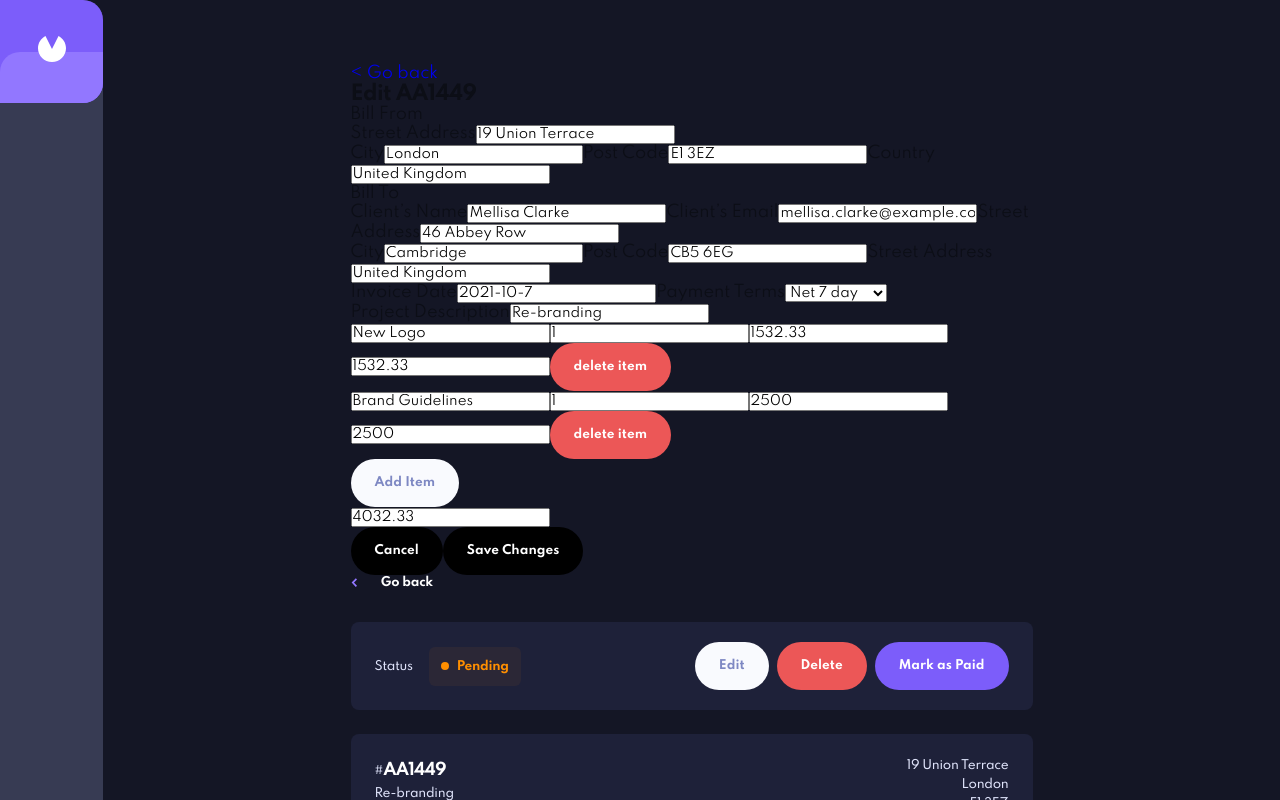
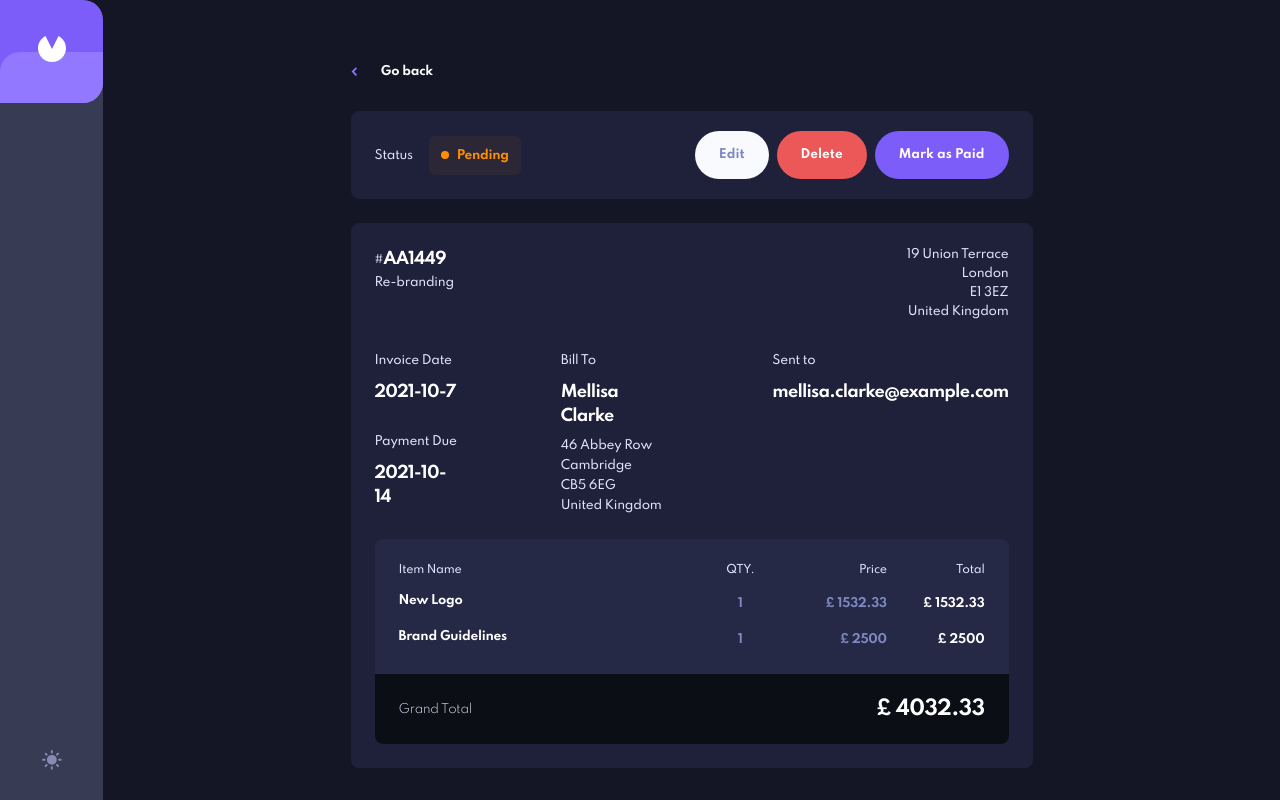
Before and after one commit to knlju/invoice-app, a React (Create React App) app: page /invoices/AA1449 in a window 1280 px wide. Both pictures are taken after a click on the button "Edit". Shown: the top 800 px of the page. Built offline with nearby package versions, Linux system fonts and the light colour scheme.

Commit message:
added total calculation

```diff
--- a/src/Components/Form.jsx
+++ b/src/Components/Form.jsx
@@ -1,17 +1,50 @@
-import React, { useContext, useState } from 'react'
+import React, { useContext, useState, useEffect } from 'react'
+import ReactDOM from 'react-dom'
 import { Link } from 'react-router-dom'
-import { ReactDOM } from 'react'
 import { Button } from './Styles/Components.style'
 import { InvoiceContext } from '../Context/InvoiceContext'
 
-const FormItem = ({name, quantity, price, total, setItemValue}) => (
-    <>
-        <input type="text" name="name" value={name} onChange={setItemValue} />
-        <input type="text" name="quantity" value={quantity} onChange={setItemValue} />
-        <input type="text" name="price" value={price} onChange={setItemValue} />
-        <input type="text" name="total" value={total} onChange={setItemValue} />
-    </>
-)
+const FormItem = ({name, quantity, price, total, setItemValue, onTotalVariablesChange}) => {
+
+    const [ priceState, setPriceState ] = useState(price)
+    const [ totalState, setTotalState ] = useState(total)
+    const [ quantityState, setQuantityState ] = useState(quantity)
+
+    const handlePriceChange = e => {
+        setPriceState(parseFloat(e.target.value))
+        setItemValue(e)
+        const totalEventMock = { target: { name: "total", value: (parseFloat(e.target.value) * quantityState) }}
+        setItemValue(totalEventMock)
+        setTotalState(parseFloat(e.target.value) * quantityState)
+    }
+
+    const handleQuantityChange = e => {
+        setQuantityState(parseInt(e.target.value))
+        setItemValue(e)
+        setTotalState(priceState * parseInt(e.target.value))
+        const totalEventMock = { target: {name: "total", value: (priceState * parseInt(e.target.value)) } }
+        setItemValue(totalEventMock)
+        console.log(priceState)
+        console.log(quantityState)
+    }
+
+    useEffect(() => {
+        onTotalVariablesChange()
+    }, [totalState])
+
+    // const calculateTotal = () => {
+
+    // }
+
+    return (
+        <>
+            <input type="text" name="name" value={name} onChange={setItemValue} />
+            <input type="number" name="quantity" value={quantityState} onChange={handleQuantityChange} />
+            <input type="number" name="price" value={priceState} onChange={handlePriceChange} />
+            <input type="number" name="total" value={totalState} readOnly />
+        </>
+    )
+}
 
 const getId = (function () {
     let count = 0
@@ -21,7 +54,7 @@ const getId = (function () {
 })()
 
 // TODO finish
-const Form = ({invoice}) => {
+const Form = ({invoice, setFormOpen}) => {
     const getInvoiceItemsMapped = () => {
         const invoiceCopy = {...invoice}
         invoiceCopy.items = invoiceCopy.items.map(item => {return {...item, id: getId()}})
@@ -57,6 +90,7 @@ const Form = ({invoice}) => {
     const [ items, setItems ] = useState(getInvoiceItemsMapped())
     const [ paymentDue, setPaymentDue ] = useState(getDifferenceInDays(new Date(invoice.createdAt), new Date(invoice.paymentDue)))
     const [ invoices, setInvoices ] = useContext(InvoiceContext)
+    const [ totalState, setTotalState ] = useState(invoice.total)
 
     const handleSAChange = e => {
         const { name, value } = e.target
@@ -121,11 +155,22 @@ const Form = ({invoice}) => {
         }
         const newInvoices = invoices.map(inv => inv.id === formData.id ? newInvoice : inv)
         setInvoices(newInvoices)
+        setFormOpen(false)
     }
 
-    // return ReactDOM.createPortal(
-    // console.log(items)
-    return (
+    const onTotalVariablesChange = () => {
+        console.log(items.reduce((total, item) => total + (parseInt(item.quantity) * parseFloat(item.price)), 0))
+        items.forEach((item) => {
+            console.log("parseInt(item.quantity)", parseInt(item.quantity))
+            console.log("parseFloat(item.total)", parseFloat(item.total))
+        })
+        setTotalState(items.reduce((total, item) => total +  parseFloat(item.total), 0))
+    }
+
+    console.log(items)
+
+    return ReactDOM.createPortal(
+    // return (
         <>
             {/* Invoice Form */}
             <div>
@@ -193,7 +238,7 @@ const Form = ({invoice}) => {
             <div>
                 {items && items.map(item => (
                     <div key={item.id}>
-                        <FormItem key={item.id} {...item} setItemValue={e => setItemValue(e, item.id)} />
+                        <FormItem key={item.id} {...item} setItemValue={e => setItemValue(e, item.id)} onTotalVariablesChange={onTotalVariablesChange} />
                         <Button type="delete" onClick={() => deleteItem(item.id)}>delete item</Button>
                     </div>
                 ))}
@@ -201,19 +246,19 @@ const Form = ({invoice}) => {
             <Button onClick={addItem} type="new-item">Add Item</Button>
             <div>
                 <label htmlFor="">
-                    <input type="total" value={formData.total} readOnly />
+                    <input type="total" value={totalState} readOnly />
                 </label>
             </div>
             <div>
-                <Button onClick={e => console.log("zatvori modal")}>
+                <Button onClick={e => setFormOpen(false)}>
                     Cancel
                 </Button>
                 <Button onClick={saveInvoice}>
                     Save Changes
                 </Button>
             </div>
-        </>)
-        // , document.getElementById("portal"))
+        </>
+        , document.getElementById("portal"))
 }
     // if(false) return (
         // <div>
--- a/src/Components/InvoicePage.js
+++ b/src/Components/InvoicePage.js
@@ -293,8 +293,10 @@ export default function InvoicePage() {
     const [modalOpen, setModalOpen] = useState(false)
     const [formOpen, setFormOpen] = useState(false)
 
+    const findInvoice = id => invoices.find(inv => inv.id === id)
+
     useEffect(() => {
-        const foundInv = invoices.find(inv => inv.id === id)
+        const foundInv = findInvoice(id)
         // // TODO mock ucitavanja, obrisati kasnije
         // setTimeout(() => setInvoice(foundInv), 2000)
         setInvoice(foundInv)
@@ -318,7 +320,7 @@ export default function InvoicePage() {
     return (
 
         <InvoiceCont>
-            { formOpen && <Form invoice={invoice} /> }
+            { formOpen && <Form invoice={invoice} setFormOpen={setFormOpen} /> }
             <GoBackLink />
             <InvoiceHelperContainer>
 
--- a/src/Context/InvoiceContext.js
+++ b/src/Context/InvoiceContext.js
@@ -8,6 +8,8 @@ const invoiceDataLocal = JSON.parse(localStorage.getItem("invoices"))
 export function InvoiceProvider({ children }) {
 
     const [ invoices, setInvoice ] = useState(invoiceDataLocal || invoiceMockData)
+
+    // TODO: add memo
 
     useEffect(() => {
         localStorage.setItem("invoices", JSON.stringify(invoices))
```
